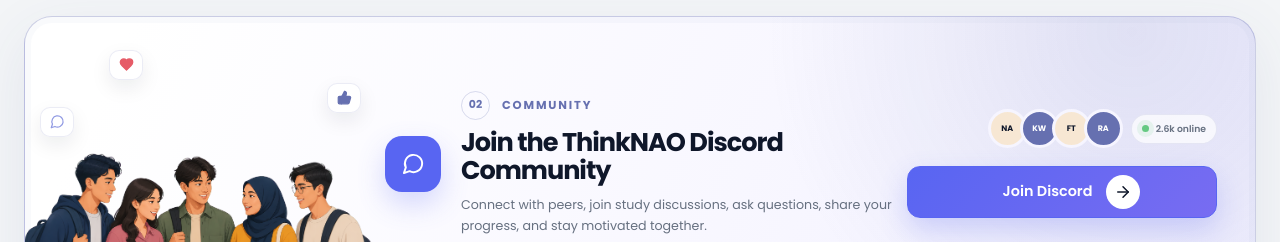
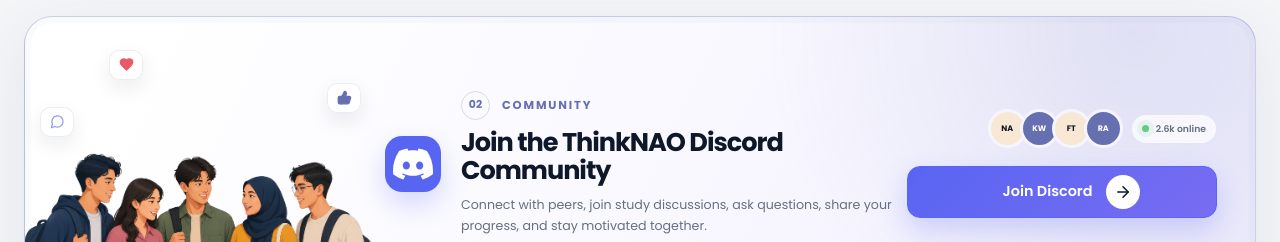
Before and after one commit to nao-group/thinknao-landing-page, a Next.js app: page / in a window 1280 px wide. Shown: the part 3280-3522 px from the top of the page. Built offline with nearby package versions, Linux system fonts and the light colour scheme.

Commit message:
feat: replace Discord icon with SVG image in community section

```diff
--- a/components/landing/thinknao-landing.tsx
+++ b/components/landing/thinknao-landing.tsx
@@ -371,7 +371,7 @@ export function ThinkNaoLanding() {
             <span className="social-bubble bubble-chat"><MessageCircle size={15} /></span>
           </div>
           <div className="community-copy">
-            <div className="discord-mark"><MessageCircle size={23} /></div>
+            <div className="discord-mark"><Image src="/images/community/discord.svg" alt="Discord Logo" width={40} height={40} /></div>
             <div>
               <div className="section-label"><span>02</span> COMMUNITY</div>
               <h2>Join the ThinkNAO Discord Community</h2>
```
Also changed, not shown: public/images/community/discord.svg (added).
